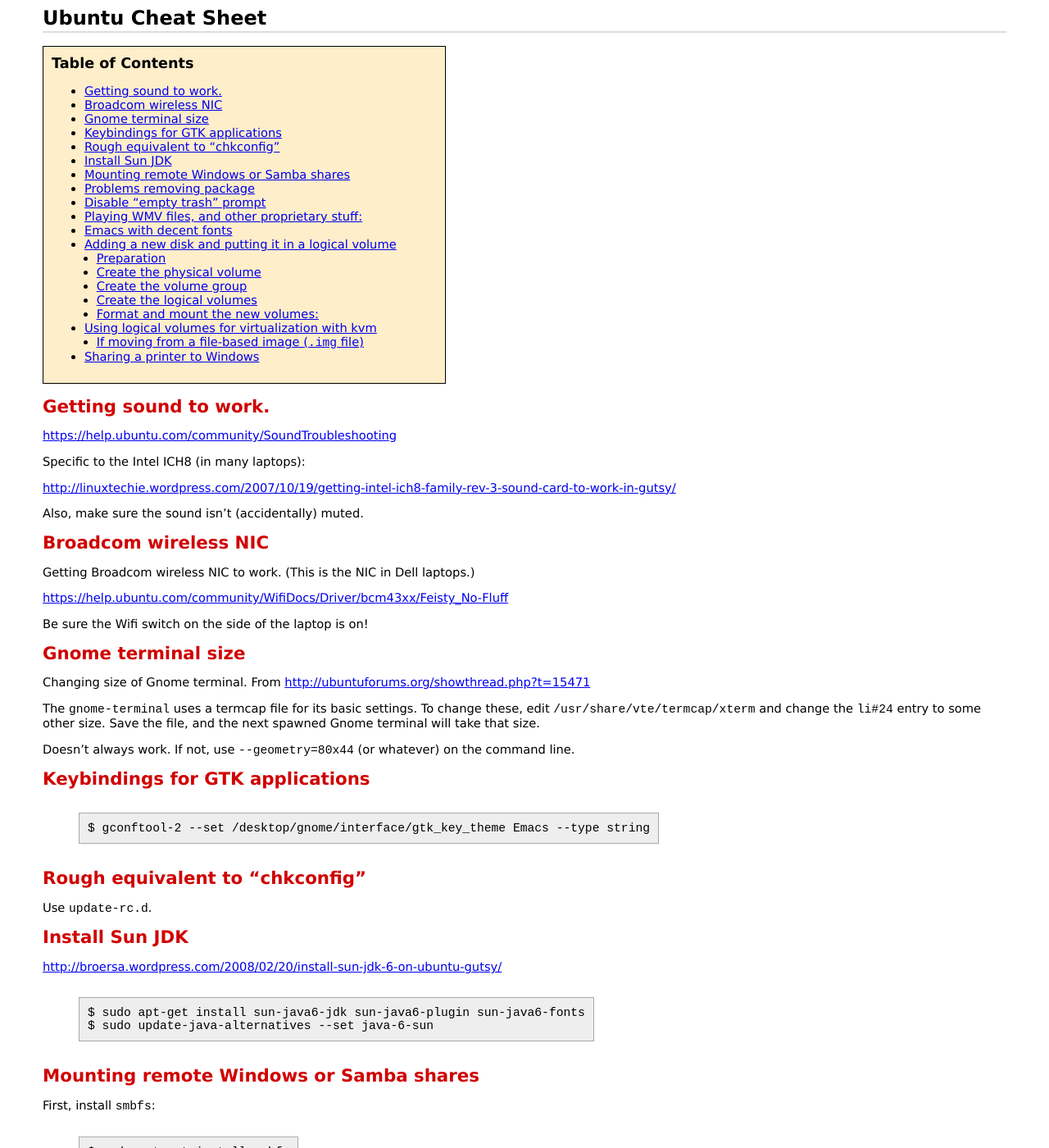
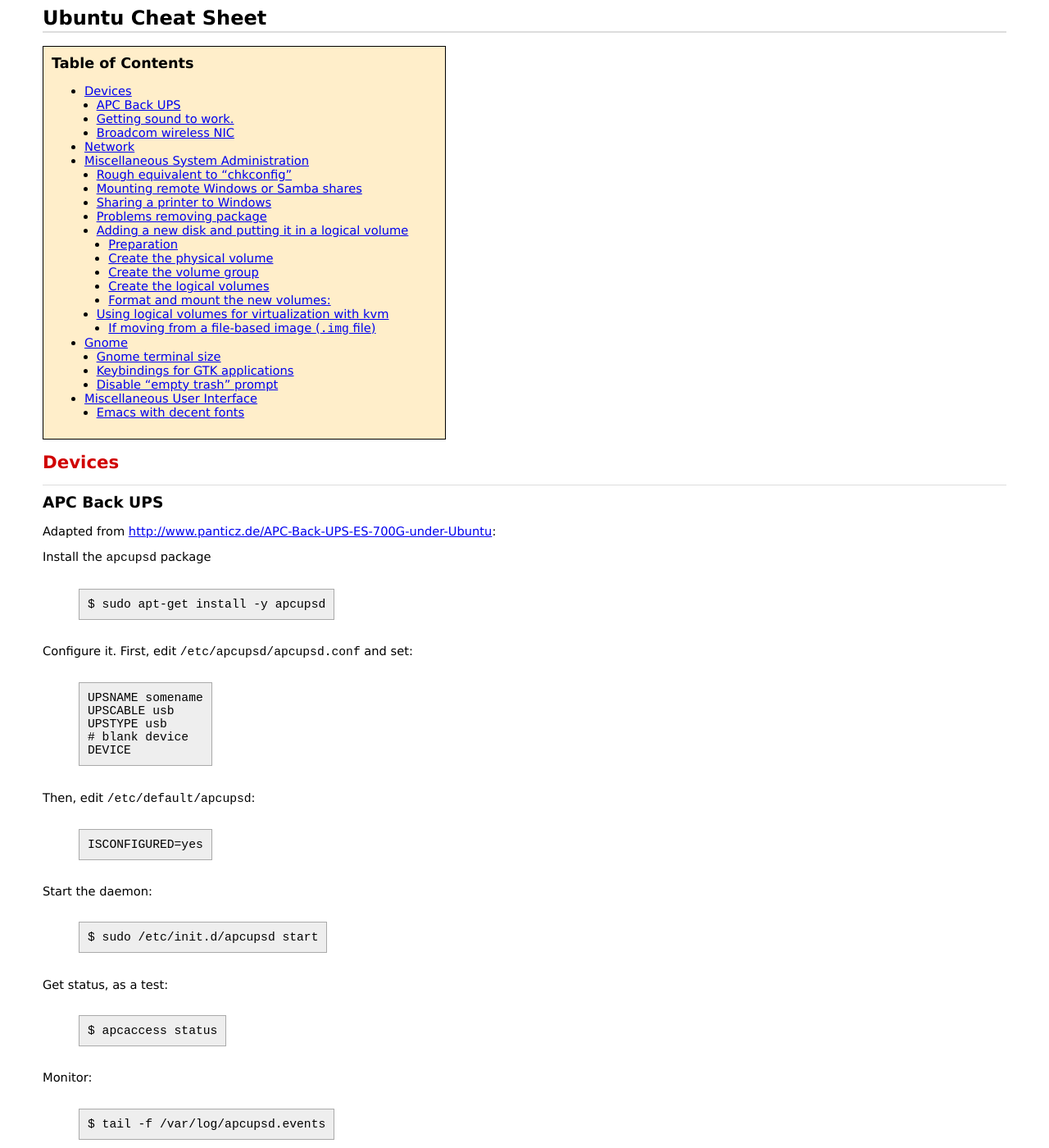
Before and after one commit to bmc/cheat-sheets, a Jekyll site: the page built from ubuntu.md, in a window 1280 px wide and 1400 px high. Shown: the whole window at 82% size. Built offline with Jekyll 4.4.1, drawn with Linux system fonts in a browser that asks for light colours; some of the changed text lies outside the part shown.

Commit message:
Add APC UPS stuff to Ubuntu cheat sheet

```diff
--- a/ubuntu.md
+++ b/ubuntu.md
@@ -3,7 +3,45 @@ title: Ubuntu Cheat Sheet
 layout: cheat-sheet
 ---
 
-# Getting sound to work.
+# Devices
+
+## APC Back UPS
+
+Adapted from <http://www.panticz.de/APC-Back-UPS-ES-700G-under-Ubuntu>:
+
+Install the `apcupsd` package
+
+    $ sudo apt-get install -y apcupsd
+
+Configure it. First, edit `/etc/apcupsd/apcupsd.conf` and set:
+
+    UPSNAME somename
+    UPSCABLE usb
+    UPSTYPE usb
+    # blank device
+    DEVICE
+
+Then, edit `/etc/default/apcupsd`:
+
+    ISCONFIGURED=yes
+
+Start the daemon:
+
+    $ sudo /etc/init.d/apcupsd start
+
+Get status, as a test:
+
+    $ apcaccess status
+
+Monitor:
+
+    $ tail -f /var/log/apcupsd.events
+
+*Optional*: configure `/etc/apcupsd/apccontrol`
+
+More information: <http://www.apcupsd.com/manual/manual.html>
+
+## Getting sound to work.
 
 <https://help.ubuntu.com/community/SoundTroubleshooting>
 
@@ -13,7 +51,7 @@ Specific to the Intel ICH8 (in many laptops):
 
 Also, make sure the sound isn't (accidentally) muted.
 
-# Broadcom wireless NIC
+## Broadcom wireless NIC
 
 Getting Broadcom wireless NIC to work. (This is the NIC in Dell laptops.)
 
@@ -21,35 +59,19 @@ Getting Broadcom wireless NIC to work. (This is the NIC in Dell laptops.)
 
 Be sure the Wifi switch on the side of the laptop is on!
 
-# Gnome terminal size
+----
 
-Changing size of Gnome terminal. From
-<http://ubuntuforums.org/showthread.php?t=15471>
+# Network
 
-The `gnome-terminal` uses a termcap file for its basic settings. To change
-these, edit `/usr/share/vte/termcap/xterm` and change the `li#24` entry to
-some other size. Save the file, and the next spawned Gnome terminal will
-take that size.
+----
 
-Doesn't always work. If not, use `--geometry=80x44` (or whatever) on the
-command line.
+# Miscellaneous System Administration
 
-# Keybindings for GTK applications
-
-    $ gconftool-2 --set /desktop/gnome/interface/gtk_key_theme Emacs --type string
-
-# Rough equivalent to "chkconfig"
+## Rough equivalent to "chkconfig"
 
 Use `update-rc.d`.
 
-# Install Sun JDK
-
-<http://broersa.wordpress.com/2008/02/20/install-sun-jdk-6-on-ubuntu-gutsy/>
-
-    $ sudo apt-get install sun-java6-jdk sun-java6-plugin sun-java6-fonts
-    $ sudo update-java-alternatives --set java-6-sun
-
-# Mounting remote Windows or Samba shares
+## Mounting remote Windows or Samba shares
 
 First, install `smbfs`:
 
@@ -72,29 +100,16 @@ and the package refuses to go away. Solution:
 * Remove it
 * Try again
 
-# Disable "empty trash" prompt
+## Adding a new disk and putting it in a logical volume
 
-See [gnome](gnome.html) cheat sheet.
-
-# Playing WMV files, and other proprietary stuff:
-
-<https://help.ubuntu.com/community/RestrictedFormats>
-
-# Emacs with decent fonts
-
-<https://launchpad.net/~ubuntu-elisp/+archive/ppa>
-<http://emacs.orebokech.com/>
-
-# Adding a new disk and putting it in a logical volume
-
-## Preparation
+### Preparation
 
 First, add the hardware.
 
 Then, use the GUI Disk Utility to format the disk (i.e., to create
 the partition table). Do NOT create a file system.
 
-## Create the physical volume
+### Create the physical volume
 
 Use `fdisk -l` to verify which device is associated with the new disk.
 Then, at the command line. create a physical volume. Let's suppose the
@@ -104,7 +119,7 @@ disk is `/dev/sdb`:
 
 Doesn't hurt to verify the creation with `pvdisplay`.
 
-## Create the volume group
+### Create the volume group
 
 Next, create the volume group. With a single partition:
 
@@ -119,7 +134,7 @@ To group multiple partitions in the same group:
 
 Now, run `vgdisplay` to show the new volume group configuration.
 
-## Create the logical volumes
+### Create the logical volumes
 
     # lvcreate --name usrlocal --size 80G drive2
     # lvcreate --name home2 --size 160G drive2
@@ -128,7 +143,7 @@ To use 100% of all disks:
 
     # lvcreate --name foo --extents 100%FREE drive3
 
-## Format and mount the new volumes:
+### Format and mount the new volumes:
 
     # mkfs.ext4 /dev/drive2/usrlocal
     # mkfs.ext4 /dev/drive2/home2
@@ -137,12 +152,12 @@ To use 100% of all disks:
 
 Reference: <http://www.davelachapelle.ca/guides/ubuntu-lvm-guide/>
 
-# Using logical volumes for virtualization with kvm
+## Using logical volumes for virtualization with kvm
 
 First, ensure that a logical volume exists. See above. Then, ensure that
 then virtual machine is *not* running.
 
-## If moving from a file-based image (`.img` file)
+### If moving from a file-based image (`.img` file)
 
     # dd /path/to/machine.img /dev/volgroupname/lvname
 
@@ -172,8 +187,36 @@ Fire up the virtual machine.
 
 Reference: (http://blog.codefront.net/2010/02/01/setting-up-virtualization-on-ubuntu-with-kvm/>
 
-# Sharing a printer to Windows
+----
 
-See: <https://help.ubuntu.com/community/NetworkPrintingFromWinXP>
+# Gnome
 
-Works with Windows 7.
+## Gnome terminal size
+
+Changing size of Gnome terminal. From
+<http://ubuntuforums.org/showthread.php?t=15471>
+
+The `gnome-terminal` uses a termcap file for its basic settings. To change
+these, edit `/usr/share/vte/termcap/xterm` and change the `li#24` entry to
+some other size. Save the file, and the next spawned Gnome terminal will
+take that size.
+
+Doesn't always work. If not, use `--geometry=80x44` (or whatever) on the
+command line.
+
+## Keybindings for GTK applications
+
+    $ gconftool-2 --set /desktop/gnome/interface/gtk_key_theme Emacs --type string
+
+## Disable "empty trash" prompt
+
+See [gnome](gnome.html) cheat sheet.
+
+----
+
+# Miscellaneous User Interface
+
+## Emacs with decent fonts
+
+<https://launchpad.net/~ubuntu-elisp/+archive/ppa>
+<http://emacs.orebokech.com/>
```
Also changed, not shown: other parts of ubuntu.md (+7 -1 lines).
